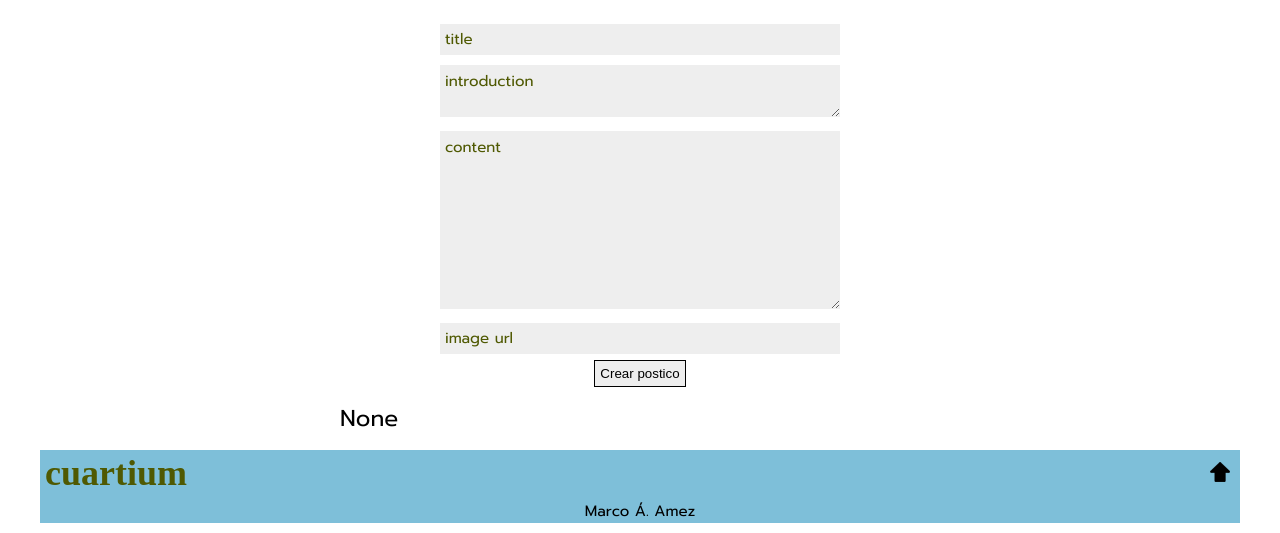
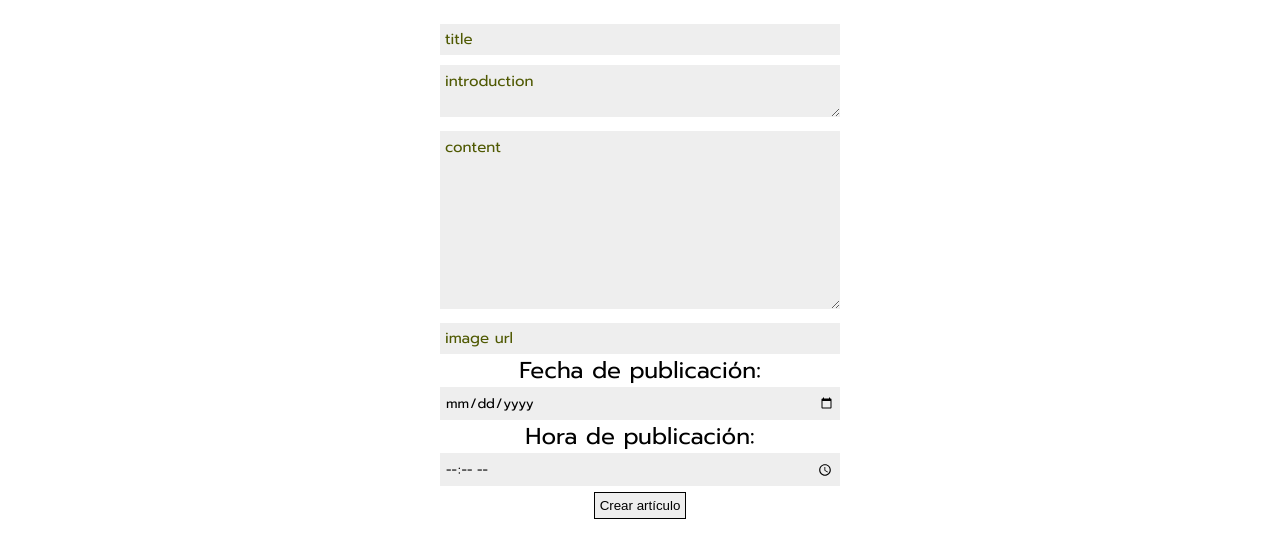
Before and after one commit to Eucrow/kc-python-django, a Django app: page /newpost in a window 1280 px wide. Shown: the part 194-727 px from the top of the page. Run offline with Django 3.2, Linux system fonts and the light colour scheme; the visitor is signed in with stand-in values (Sample User, id 1); some libraries are stand-ins or nearby versions; some web fonts are replaced.

Commit message:
Add publication date in posts

```diff
--- a/posts/models.py
+++ b/posts/models.py
@@ -10,6 +10,8 @@
     url = models.URLField(blank=True)
     created_at = models.DateTimeField(auto_now_add=True)
     modified_at = models.DateTimeField(auto_now=True)
+    publication_date = models.DateField()
+    publication_time = models.TimeField()
 
     def __str__(self):
         return self.title
--- a/posts/templates/posts/post_creation.html
+++ b/posts/templates/posts/post_creation.html
@@ -23,7 +23,13 @@
                     <div>
                         <input type="text" name="url" placeholder="image url">
                     </div>
-                    <button type="submit">Crear postico</button>
+                    <div>
+                        Fecha de publicación: <input type="date" name="publication_date" placeholder="Fecha de publicación dd/mm/aaaa">
+                    </div>
+                    <div>
+                        Hora de publicación: <input type="time" name="publication_time" placeholder="Hora de publicación mm:ss">
+                    </div>
+                    <button type="submit">Crear artículo</button>
                 </form>
                 <p>{{ message|safe }}</p> <!-- con el safe le estamos diciendo que message no contiene código malicioso -->
             </div>
--- a/posts/views.py
+++ b/posts/views.py
@@ -1,15 +1,17 @@
 from django.contrib.auth.decorators import login_required
+from django.db.models import F
 from django.http import HttpResponse
 from django.http import HttpResponseNotFound
 from django.shortcuts import render
 from django.utils.decorators import method_decorator
 from django.views import View
+from time import localtime, strftime
 
 from posts.forms import PostCreationForm
 from posts.models import Post
 
+from django.urls import reverse
 
-from django.urls import reverse
 
 class Home(View):
     def get(self, request):
@@ -20,11 +22,15 @@
         Returns: objeto HttpResponse con los datos de la respuesta
 
         """
-        # recuera todos los posts de la base de datos
-        posts = Post.objects.all().order_by('-created_at')
+        # recupera todos los posts de la base de datos
+
+        date_now = strftime("%Y-%m-%d", localtime())
+        time_now = strftime("%H:%M:%S", localtime())
+        posts = Post.objects.all().filter(publication_date__lte=date_now, publication_time__lte=time_now).order_by('-created_at')
         # posts.query.created_at = posts.query.created_at.strftime("%Y-%m-%d %H:%M:%S")
         context = {'posts_list': posts}
         return render(request, 'posts/home.html', context)
+
 
 class PostDetail(View):
     def get(self, request, pk):
@@ -33,6 +39,7 @@
         :param request: objeto httpRequest con los datos de la petición
         :return: objeto httpResponse con los datos de la respuesta
         """
+
         possible_post = Post.objects.filter(pk=pk).select_related("owner")
         if len(possible_post) == 0:
             return HttpResponseNotFound("Ese post que buscas no existe")
@@ -43,8 +50,8 @@
         context = {'post': post}
         return render(request, 'posts/post_detail.html', context)
 
+
 class PostCreationView(View):
-
     @method_decorator(login_required())
     def get(self, request):
         """
@@ -60,19 +67,19 @@
     @method_decorator(login_required())
     def post(self, request):
         """
-           Presenta el formuario para crear un post y en el caso de que la petición sea post la valida
-           y la crea en el caso de que sea válida
-           Args:
-           request:
-           returns:
-           """
+       Presenta el formuario para crear un post y en el caso de que la petición sea post la valida
+       y la crea en el caso de que sea válida
+       Args:
+       request:
+       returns:
+       """
         message = None
         post_with_user = Post(owner=request.user)
         post_form = PostCreationForm(request.POST, instance=post_with_user)
         if post_form.is_valid():
             new_post = post_form.save()
             post_form = PostCreationForm()  # vaciamos el formulario
-            message = 'Post creado satisfactoriamente <a href="{0}">Ver post</a>'.format(
+            message = 'Artículo creado satisfactoriamente <a href="{0}">Ver artículo</a>'.format(
                 reverse('post_detail', args=[new_post.pk])
             )
 
```
Also changed, not shown: blogs/migrations/0002_auto_20161012_1816.py (added), posts/migrations/0006_post_publication_date.py (added), posts/migrations/0007_auto_20161012_1829.py (added).
